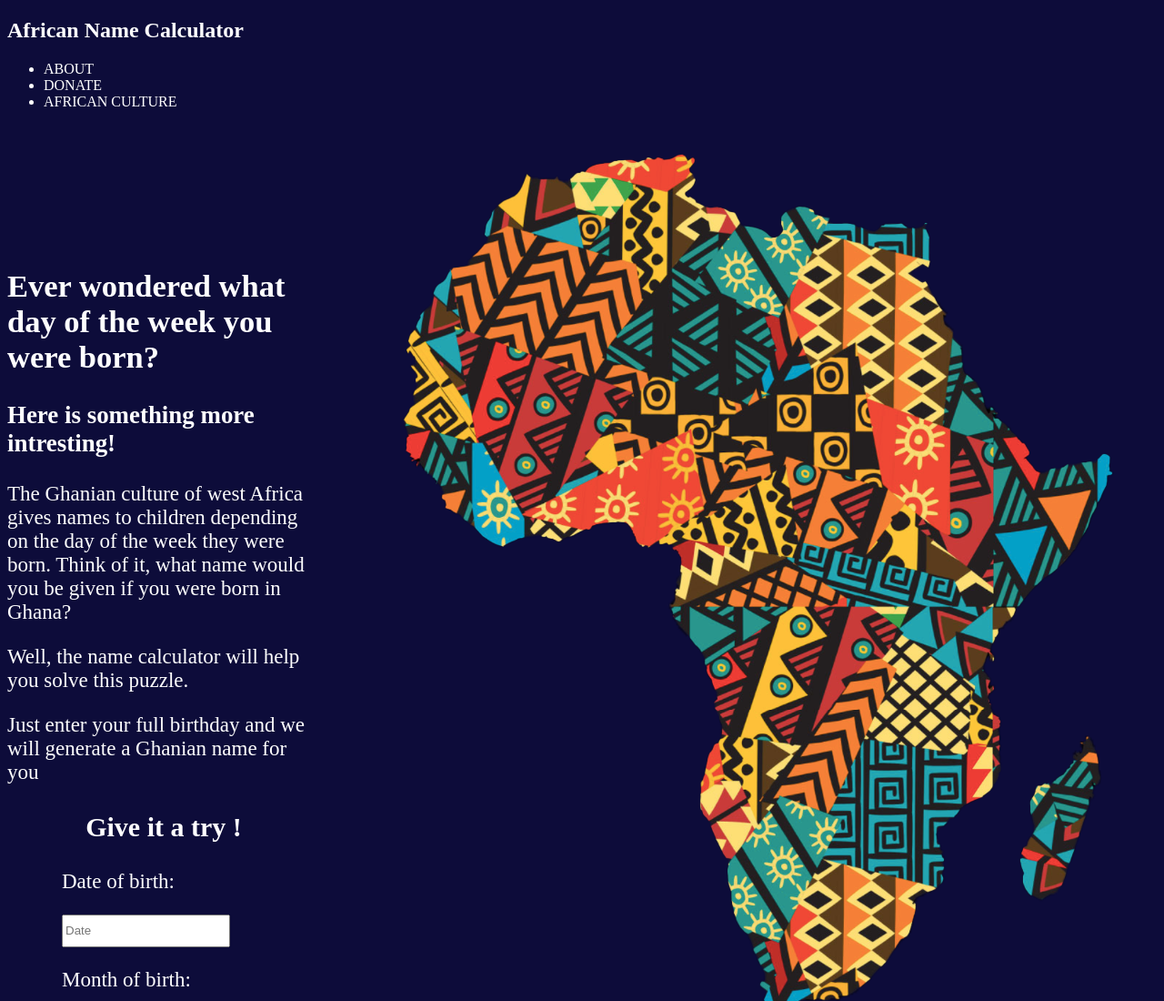
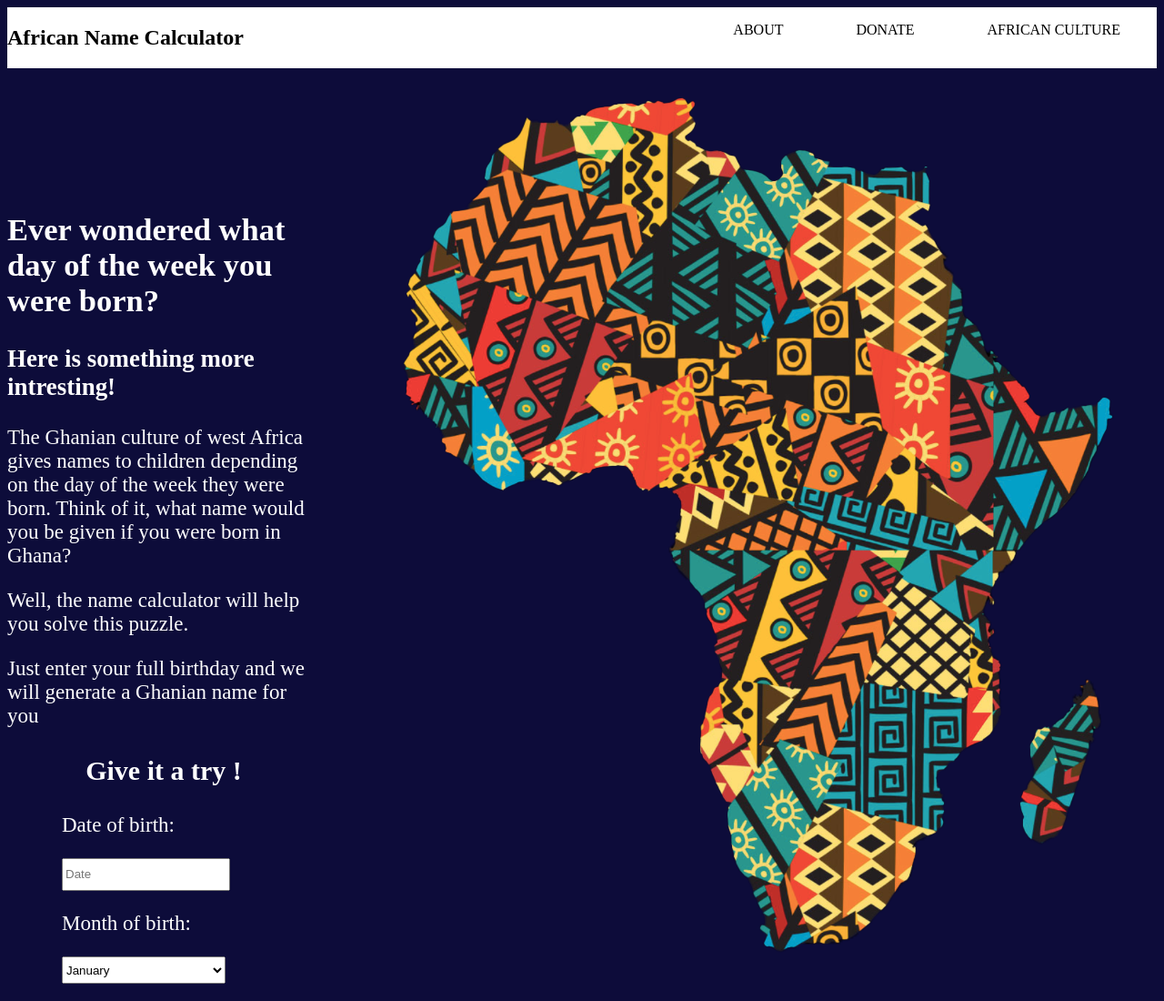
Before and after one commit to Andy3643/Name-creator, a plain HTML site: page index.html in a window 1280 px wide. Shown: the top 1100 px of the page at 91% size. Drawn offline with Linux system fonts and the light colour scheme.

Commit message:
style:add background colour to the navbar

```diff
--- a/css/style.css
+++ b/css/style.css
@@ -1,6 +1,19 @@
 body{
     background: rgb(13,12,58);
     color: white;
+}
+nav{
+    display: flex;
+    justify-content: space-between;
+    color: black;
+    background-color: white;
+}
+nav ul{
+    list-style: none;
+    display: flex;
+}
+nav ul li{
+    margin: 0 40px;
 }
 .about{
     display: flex;
--- a/script/script.js
+++ b/script/script.js
@@ -14,6 +14,7 @@ button.addEventListener("click",()=>{
 
         var print = document.getElementById("results");
 
+
       if(gender=="Female"){
           print.style.display="block";
            print.innerHTML = "You were born on a "+ dayofweek[day]+"<br>"+"Your name is "+ female[day];
```
